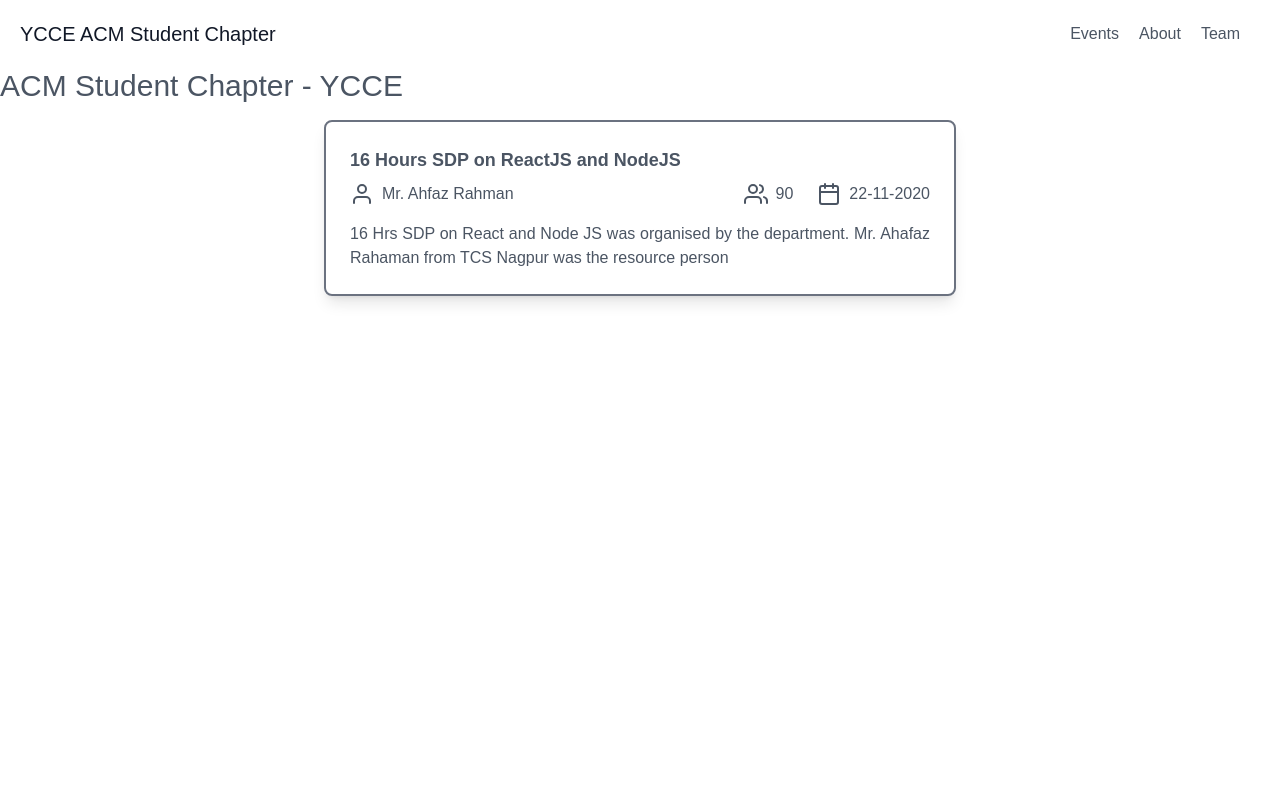
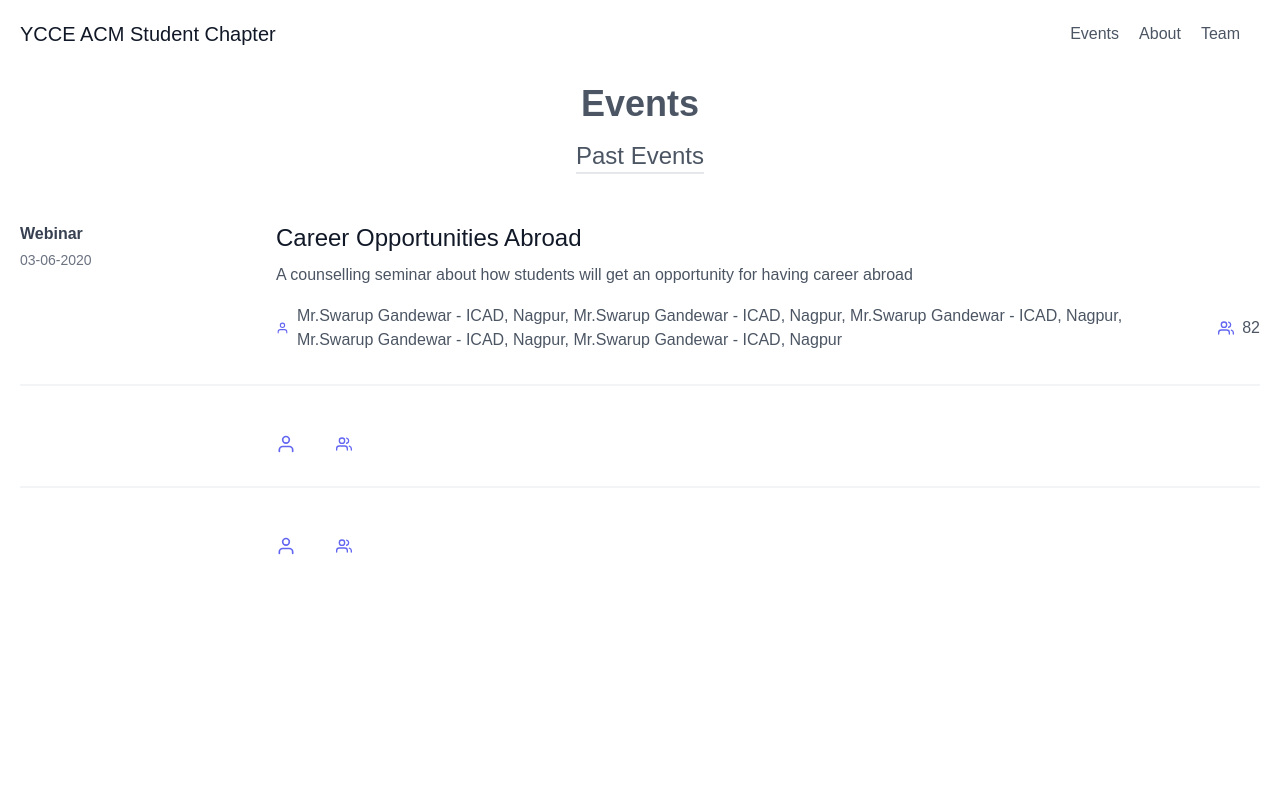
Before and after one commit to seebham/acm-2021, a Next.js app: page / in a window 1280 px wide. Shown: the top 800 px of the page. Built offline with nearby package versions, Linux system fonts and the light colour scheme; a small style sheet from the web is missing.

Commit message:
feat: some incremental additions

```diff
--- a/components/EventCard.tsx
+++ b/components/EventCard.tsx
@@ -6,7 +6,7 @@ const EventCard = ({
   attendees,
 }: EventCardComponentType) => {
   return (
-    <div className="w-4/5 md:w-1/2 border-2 border-gray-500 rounded-lg p-6 shadow-lg">
+    <div className=" border-2 border-gray-500 rounded-lg p-6 shadow-md">
       {/* Event Title */}
       <div className="text-lg font-semibold">{title}</div>
 
--- /dev/null
+++ b/components/EventSection.tsx
@@ -0,0 +1,48 @@
+import EventCard from "./EventCard";
+import upcoming_events from "../data/upcoming_events";
+import PastEvent from "./PastEvent";
+
+const EventSection = () => {
+  return (
+    <div className="">
+      <div className="flex flex-col items-center">
+        <h2 className="text-4xl font-semibold">Events</h2>
+        {upcoming_events.length > 0 && (
+          <>
+            <h4 className="text-2xl border-b-2 mt-4">Upcoming events</h4>
+            <div className="mt-4 md:mt-6 flex flex-col justify-center items-center md:w-1/2 md:pl-4 gap-4 md:gap-4">
+              <EventCard
+                date="22-11-2020"
+                title="16 Hours SDP on ReactJS and NodeJS"
+                speaker={"Mr. Ahfaz Rahman"}
+                desc="16 Hrs SDP on React and Node JS was organised by the department. Mr. Ahafaz Rahaman from TCS Nagpur was the resource person"
+                attendees={90}
+              />
+            </div>
+          </>
+        )}
+        <h4
+          className={`text-2xl border-b-2 ${
+            upcoming_events.length > 0 ? "mt-8 md:mt-10" : "mt-4"
+          }`}
+        >
+          Past Events
+        </h4>
+        <div className="mt-4 -my-8 divide-y-2 divide-gray-100">
+          <PastEvent
+            title="Career Opportunities Abroad"
+            date="03-06-2020"
+            type="Webinar"
+            desc="A counselling seminar about how students will get an opportunity for having career abroad"
+            attendees={82}
+            speaker="Mr.Swarup Gandewar - ICAD, Nagpur, Mr.Swarup Gandewar - ICAD, Nagpur, Mr.Swarup Gandewar - ICAD, Nagpur, Mr.Swarup Gandewar - ICAD, Nagpur, Mr.Swarup Gandewar - ICAD, Nagpur"
+          />
+          <PastEvent />
+          <PastEvent />
+        </div>
+      </div>
+    </div>
+  );
+};
+
+export default EventSection;
--- /dev/null
+++ b/components/PastEvent.tsx
@@ -0,0 +1,63 @@
+const PastEvent = ({
+  title,
+  date,
+  speaker,
+  desc,
+  attendees,
+  type,
+}: PastEventComponentType) => {
+  return (
+    <div className="py-8 flex flex-wrap md:flex-nowrap">
+      <div className="md:w-64 md:mb-0 mb-6 flex-shrink-0 flex flex-col">
+        <span className="font-semibold title-font text-gray-700">{type}</span>
+        <span className="mt-1 text-gray-500 text-sm">{date}</span>
+      </div>
+      <div className="md:flex-grow">
+        <h2 className="text-2xl font-medium text-gray-900 title-font mb-2">
+          {title}
+        </h2>
+        <p className="leading-relaxed">{desc}</p>
+        <div className="flex flex-row flex-wrap md:flex-nowrap gap-8 mt-4">
+          <div className="inline-flex items-center">
+            <svg
+              viewBox="0 0 24 24"
+              width="24"
+              height="24"
+              stroke="currentColor"
+              strokeWidth="2"
+              fill="none"
+              strokeLinecap="round"
+              strokeLinejoin="round"
+              className="w-5 h-5 mr-2 text-indigo-500"
+            >
+              <path d="M20 21v-2a4 4 0 0 0-4-4H8a4 4 0 0 0-4 4v2"></path>
+              <circle cx="12" cy="7" r="4"></circle>
+            </svg>
+            {speaker}
+          </div>
+          <div className="inline-flex items-center">
+            <svg
+              viewBox="0 0 24 24"
+              width="24"
+              height="24"
+              stroke="currentColor"
+              strokeWidth="2"
+              fill="none"
+              strokeLinecap="round"
+              strokeLinejoin="round"
+              className="w-4 h-4 mr-2 text-indigo-500"
+            >
+              <path d="M17 21v-2a4 4 0 0 0-4-4H5a4 4 0 0 0-4 4v2"></path>
+              <circle cx="9" cy="7" r="4"></circle>
+              <path d="M23 21v-2a4 4 0 0 0-3-3.87"></path>
+              <path d="M16 3.13a4 4 0 0 1 0 7.75"></path>
+            </svg>
+            {attendees}
+          </div>
+        </div>
+      </div>
+    </div>
+  );
+};
+
+export default PastEvent;
--- /dev/null
+++ b/data/upcoming_events.js
@@ -0,0 +1,2 @@
+const upcoming_events = [];
+export default upcoming_events;
--- a/pages/index.tsx
+++ b/pages/index.tsx
@@ -1,8 +1,11 @@
 import type { NextPage } from "next";
 import Head from "next/head";
+import Image from "next/image";
 import EventCard from "../components/EventCard";
+import EventSection from "../components/EventSection";
 import Footer from "../components/Footer";
 import Header from "../components/Header";
+// import EventsIllustration from "images/undraw_pair_programming_re_or4x.png";
 
 const Home: NextPage = () => {
   return (
@@ -15,15 +18,11 @@ const Home: NextPage = () => {
 
       <Header />
       <main>
-        <div className="text-3xl">ACM Student Chapter - YCCE</div>
-        <section className="container mx-auto h-screen flex flex-col py-4 px-2 items-center">
-          <EventCard
-            date="22-11-2020"
-            title="16 Hours SDP on ReactJS and NodeJS"
-            speaker={"Mr. Ahfaz Rahman"}
-            desc="16 Hrs SDP on React and Node JS was organised by the department. Mr. Ahafaz Rahaman from TCS Nagpur was the resource person"
-            attendees={90}
-          />
+        {/* <div className="text-3xl p-4 bg-gray-200">
+          ACM Student Chapter - YCCE
+        </div> */}
+        <section className="container mx-auto min-h-screen py-4 px-5">
+          <EventSection />
         </section>
       </main>
       <Footer />
```
Also changed, not shown: additional.d.ts (+9 -0 lines), data/past_events.js (added, +10 -0 lines), public/images/undraw_pair_programming_re_or4x.png (added).
